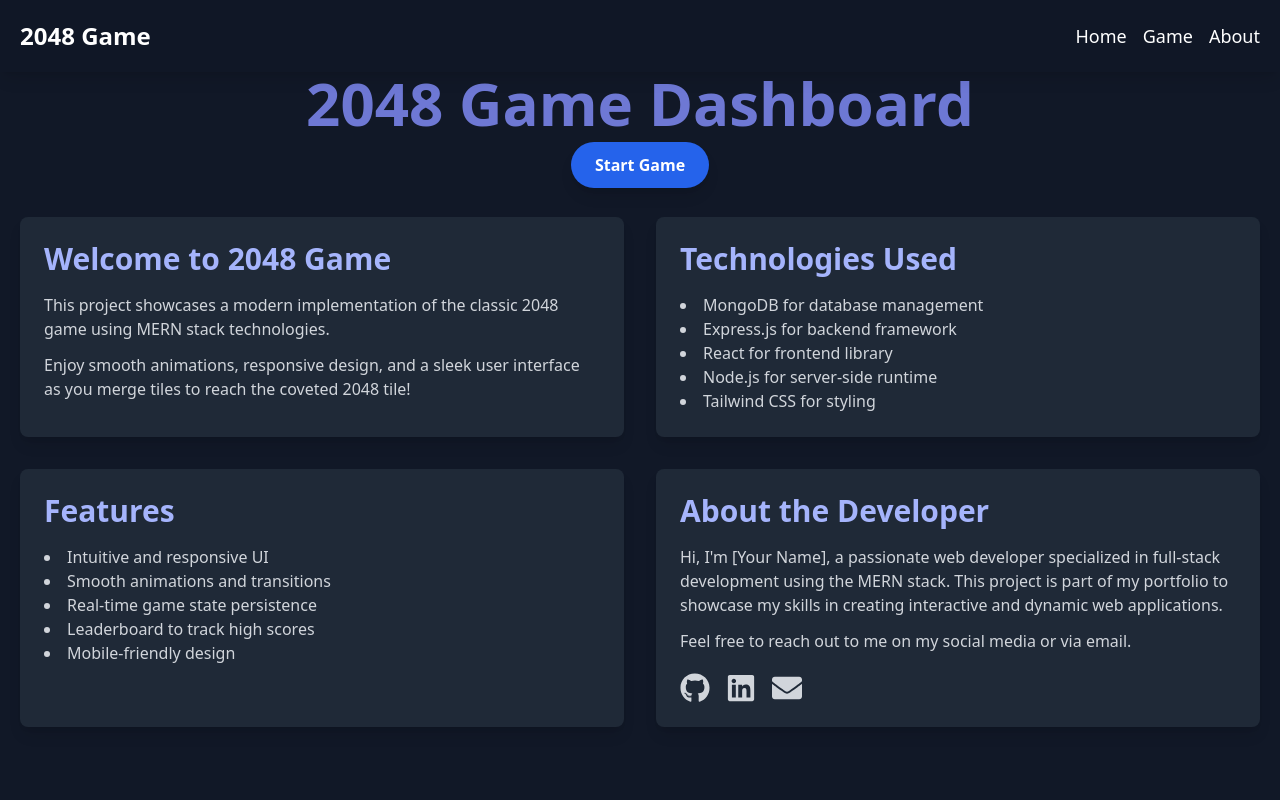
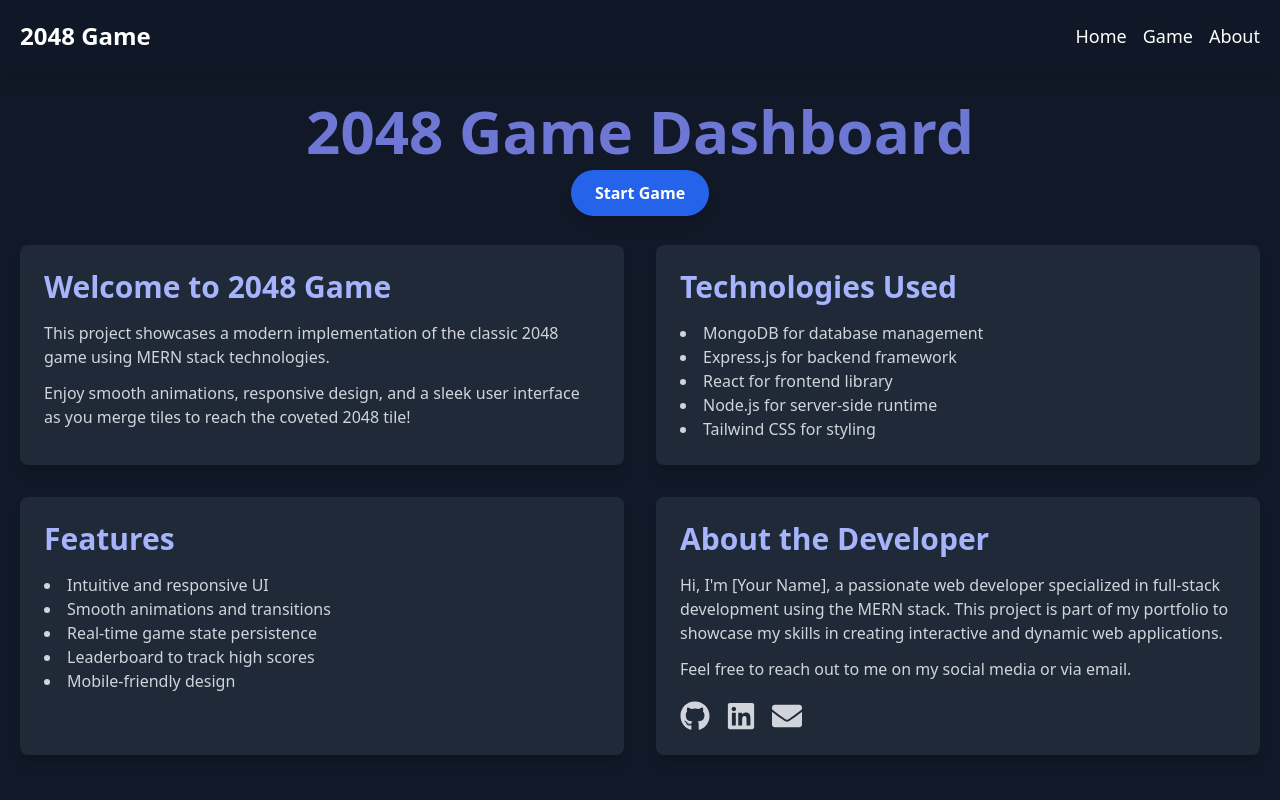
Before and after one commit to JahanzaibShaikh19/2048-Game, a React (Vite) app: page / in a window 1280 px wide. Shown: the top 800 px of the page. Built offline with nearby package versions, Linux system fonts and the light colour scheme.

Commit message:
Navbar issue fixed

```diff
--- a/src/App.jsx
+++ b/src/App.jsx
@@ -5,7 +5,7 @@
 const App = () => (
   <div className="bg-gray-900 min-h-screen flex flex-col items-center justify-center p-5 text-white">
     <header className="mb-10 text-center">
-      <h1 className="text-6xl font-extrabold text-indigo-400 animate-pulse mb-5">2048 Game Dashboard</h1>
+      <h1 className="text-6xl font-extrabold text-indigo-400 animate-pulse mb-5 mt-14">2048 Game Dashboard</h1>
       <Link to="/game" className="bg-blue-600 hover:bg-blue-800 text-white font-bold py-3 px-6 rounded-full shadow-lg transition transform hover:scale-105">
         Start Game
       </Link>
```
